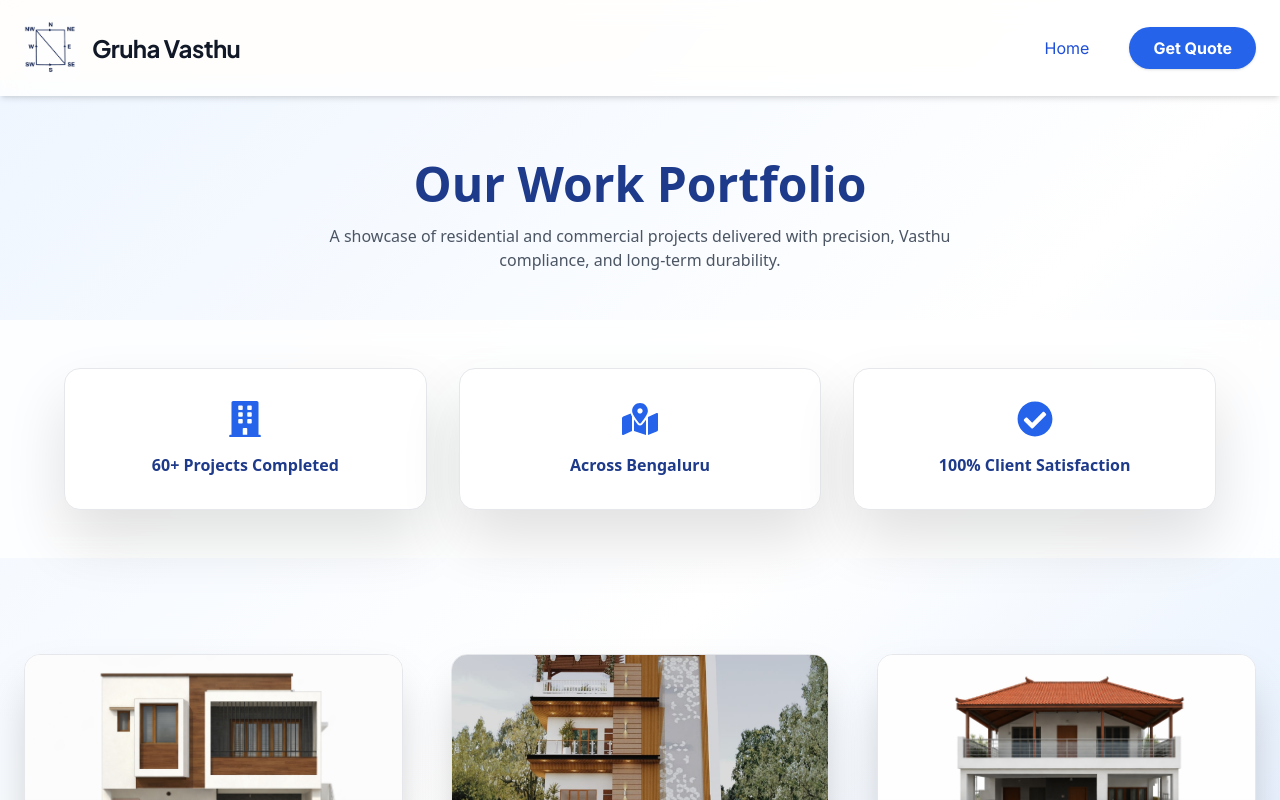
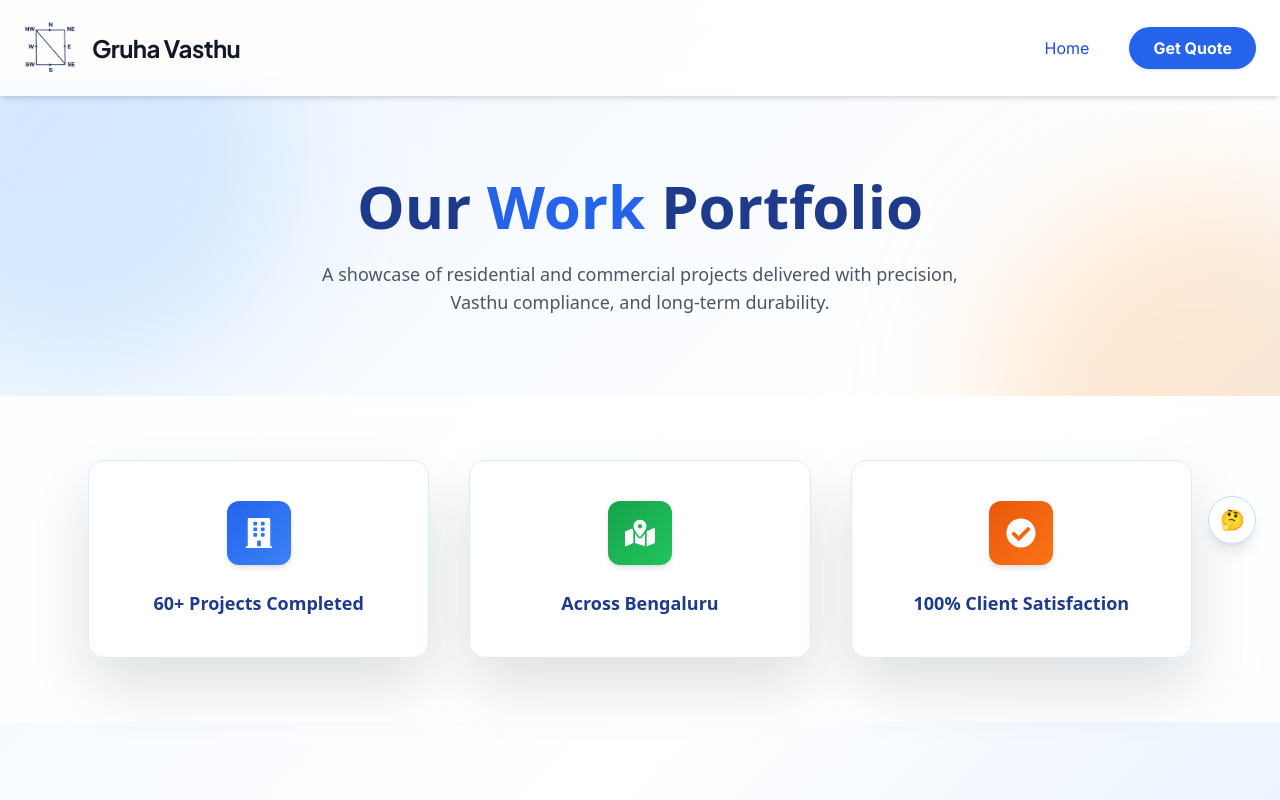
Before and after one commit to SumukhKashyap2/GruhaVasthu, a React (Vite) app in the folder frontend/: page /projects in a window 1280 px wide. Shown: the top 800 px of the page. Built offline with nearby package versions, Linux system fonts and the light colour scheme.

Commit message:
added funfact and then

```diff
--- a/frontend/src/App.jsx
+++ b/frontend/src/App.jsx
@@ -4,17 +4,17 @@ import ProjectDetails from "./pages/ProjectDetails";
 import ContactPage from "./pages/ContactPage";
 import Navbar from "./components/Navbar";
 import { AnimatePresence, motion } from "framer-motion";
-import { FaFacebookF, FaInstagram, FaLinkedinIn, FaMapMarkerAlt,FaWhatsapp,FaYoutube} from "react-icons/fa";
+import { FaMapMarkerAlt, FaWhatsapp, FaYoutube } from "react-icons/fa";
 import { SiGmail } from "react-icons/si";
 import ScrollToTop from "./components/ScrollToTop";
 import ProjectsPage from "./pages/ProjectsPage";
 import ProjectPhotos from "./pages/ProjectPhotos";
+import FunFactBubble from "./components/FunFactBubble";
 
 
 function AnimatedRoutes() {
   const location = useLocation();
   return (
-    // <div className="pt-20 min-h-[calc(100vh-96px)] flex flex-col">
     <div className="pt-20 flex flex-col">
       <AnimatePresence mode="wait">
         <Routes location={location} key={location.pathname}>
@@ -72,7 +72,6 @@ function Footer() {
   return (
     <footer className="bg-white border-t border-gray-200 mt-auto px-4 py-10">
       <div className="max-w-6xl mx-auto grid grid-cols-1 md:grid-cols-4 gap-8 text-gray-700">
-        {/* About */}
         <div className="md:col-span-2">
           <h3 className="text-xl font-bold text-blue-900 mb-2">About Gruha Vasthu</h3>
           <p className="text-base mb-4">
@@ -93,7 +92,6 @@ function Footer() {
             </a>
           </div>
         </div>
-        {/* Services */}
         <div>
           <h4 className="text-lg font-semibold text-blue-800 mb-2">Our Services</h4>
           <ul className="space-y-2 text-base">
@@ -105,18 +103,17 @@ function Footer() {
             <li>Interiors</li>
           </ul>
         </div>
-        {/* Location */}
         <div>
           <h4 className="text-lg font-semibold text-blue-800 mb-2">Contact & Location</h4>
           <div className="flex items-start gap-2 mb-2">
             <FaMapMarkerAlt className="text-blue-600 mt-1" />
             <span>
               Rajajinagara,<br />
-              Bengaluru - 560010<br/>
-              Karnataka, India<br/>
+              Bengaluru - 560010<br />
+              Karnataka, India
             </span>
           </div>
-          <div className="mt-2 text-base flex flex-col gap-1">
+          <div className="mt-2 flex flex-col gap-1">
             <span className="flex items-center gap-2">
               <FaWhatsapp className="text-green-500" />
               +91 88610 95921
@@ -128,6 +125,7 @@ function Footer() {
           </div>
         </div>
       </div>
+
       <div className="text-center text-gray-500 text-sm mt-8">
         &copy; {new Date().getFullYear()} Gruha Vasthu. All rights reserved.
       </div>
@@ -135,17 +133,27 @@ function Footer() {
   );
 }
 
-function App() {
+function AppLayout() {
+  const location = useLocation();
+
+  const showFunFact =
+    location.pathname === "/projects";
+
+  return (
+    <div className="flex flex-col min-h-screen">
+      <Navbar />
+      <AnimatedRoutes />
+      {showFunFact && <FunFactBubble />}
+      <Footer />
+    </div>
+  );
+}
+
+export default function App() {
   return (
     <Router>
-      <ScrollToTop /> {/* <-- Add this line right after <Router> */}
-      <div className="flex flex-col min-h-screen">
-        <Navbar />
-        <AnimatedRoutes />
-        <Footer />
-      </div>
+      <ScrollToTop />
+      <AppLayout />
     </Router>
   );
 }
-
-export default App;
--- /dev/null
+++ b/frontend/src/components/FunFactBubble.jsx
@@ -0,0 +1,114 @@
+// import { useState } from "react";
+// export default function FunFactBubble() {
+//   const [open, setOpen] = useState(false);
+
+//   return (
+//     <div className="fixed top-50 right-6 z-50">
+//       <div
+//         className="relative"
+//         onMouseEnter={() => setOpen(true)}
+//         onMouseLeave={() => setOpen(false)}
+//       >
+//         {/* 💭 Icon */}
+//         <button
+//           onClick={() => setOpen(prev => !prev)}
+//           className="
+//             w-12 h-12
+//             rounded-full
+//             bg-white
+//             border border-blue-200
+//             shadow-lg
+//             flex items-center justify-center
+//             text-xl
+//             hover:bg-blue-50
+//             transition
+//           "
+//           aria-label="Fun fact"
+//         >
+//           🤔💭
+//         </button>
+
+//         {/* Tooltip / Card */}
+//         <div
+//           className={`
+//             absolute top-16 right-0
+//             w-[300px]
+//             transform transition-all duration-300
+//             ${open ? "opacity-100 scale-100" : "opacity-0 scale-95 pointer-events-none"}
+//           `}
+//         >
+//           <div className="bg-white rounded-2xl shadow-xl border border-blue-100 p-5 text-sm text-gray-700">
+//             <p className="leading-relaxed">
+//               We’ve completed{" "}
+//               <span className="font-bold text-blue-700">60+ projects</span> over{" "}
+//               <span className="font-bold text-blue-700">25 years</span> —
+//               averaging{" "}
+//               <span className="font-bold text-orange-600">
+//                 2.4 quality projects every year
+//               </span>,
+//               delivered with consistency and care.
+//             </p>
+//           </div>
+//         </div>
+//       </div>
+//     </div>
+//   );
+// }
+
+import { useState } from "react";
+
+export default function FunFactBubble() {
+  const [open, setOpen] = useState(false);
+
+  return (
+    <div className="fixed right-6 top-1/2 translate-y-24 z-50">
+      <div
+        className="relative"
+        onMouseEnter={() => setOpen(true)}
+        onMouseLeave={() => setOpen(false)}
+      >
+        {/* 💭 Bubble Icon */}
+        <button
+          onClick={() => setOpen(prev => !prev)}
+          className="
+            w-12 h-12
+            rounded-full
+            bg-white/90 backdrop-blur-md
+            border border-blue-200
+            shadow-lg
+            flex items-center justify-center
+            text-xl
+            hover:bg-blue-50
+            transition
+          "
+          aria-label="Did you know?"
+        >
+         🤔
+        </button>
+
+        {/* Popover */}
+        <div
+          className={`
+            absolute right-14 top-1/2 -translate-y-1/2
+            w-[320px]
+            transition-all duration-300
+            ${open ? "opacity-100 scale-100" : "opacity-0 scale-95 pointer-events-none"}
+          `}
+        >
+          <div className="bg-white rounded-2xl shadow-xl border border-blue-100 p-5 text-sm text-gray-700">
+            <p className="leading-relaxed">
+              We’ve completed{" "}
+              <span className="font-bold text-blue-700">60+ projects</span> over{" "}
+              <span className="font-bold text-blue-700">25 years</span> —
+              averaging{" "}
+              <span className="font-bold text-orange-600">
+                2.4 quality projects every year
+              </span>,
+              delivered with consistency and care.
+            </p>
+          </div>
+        </div>
+      </div>
+    </div>
+  );
+}
--- a/frontend/src/pages/HomePage.jsx
+++ b/frontend/src/pages/HomePage.jsx
@@ -81,7 +81,7 @@ export default function HomePage() {
       <section className="bg-white/80 backdrop-blur-lg py-20">
         <div className="max-w-6xl mx-auto grid grid-cols-2 md:grid-cols-4 gap-8 text-center px-6">
           <Stat icon={<FaClock />} label="25+ Years Experience" />
-          <Stat icon={<FaHome />} label="120+ Projects Delivered" />
+          <Stat icon={<FaHome />} label="60+ Projects Delivered" />
           <Stat icon={<FaCompass />} label="100% Vasthu Compliance" />
           <Stat icon={<FaHammer />} label="On-Time Delivery" />
         </div>
--- a/frontend/src/pages/ProjectDetails.jsx
+++ b/frontend/src/pages/ProjectDetails.jsx
@@ -1,85 +1,164 @@
 import React from 'react';
 import { useParams, Link, useNavigate } from 'react-router-dom';
-import ReviewBanner from '../components/ReviewBanner';
-import { FaMapMarkerAlt, FaHome, FaRulerCombined, FaCheckCircle, FaTimesCircle, FaCalendarAlt, FaYoutube } from "react-icons/fa";
+import {
+  FaMapMarkerAlt,
+  FaHome,
+  FaRulerCombined,
+  FaCheckCircle,
+  FaTimesCircle,
+  FaCalendarAlt,
+  FaYoutube
+} from "react-icons/fa";
 import projectReviews from '../data/projectReviews';
 import projectDetails from '../data/projectDetails';
 
+/* ------------------ Highlight Cards ------------------ */
 function ProjectHighlights({ area, location, type, Vasthu, year }) {
+  const items = [
+    {
+      label: "Builtup Area",
+      value: area,
+      icon: <FaRulerCombined />,
+      bg: "from-blue-500 to-blue-400"
+    },
+    {
+      label: "Location",
+      value: location,
+      icon: <FaMapMarkerAlt />,
+      bg: "from-green-500 to-green-400"
+    },
+    {
+      label: "Type",
+      value: type,
+      icon: <FaHome />,
+      bg: "from-orange-500 to-orange-400"
+    },
+    {
+      label: "Vasthu",
+      value: Vasthu,
+      icon: Vasthu === "Yes" ? <FaCheckCircle /> : <FaTimesCircle />,
+      bg: Vasthu === "Yes"
+        ? "from-green-500 to-green-400"
+        : "from-red-500 to-red-400"
+    },
+    {
+      label: "Project Completed In",
+      value: year,
+      icon: <FaCalendarAlt />,
+      bg: "from-yellow-500 to-yellow-400"
+    }
+  ];
+
   return (
-    <section className="grid grid-cols-2 sm:grid-cols-5 gap-4 mt-8 mb-10">
-      <div className="bg-gradient-to-br from-blue-100 to-blue-50 rounded-xl shadow p-4 flex flex-col items-center border border-blue-100">
-        <FaRulerCombined className="text-blue-600 text-2xl mb-1" />
-        <span className="text-xs text-gray-500">Builtup Area</span>
-        <span className="font-bold text-blue-900">{area}</span>
+    <section className="grid grid-cols-2 sm:grid-cols-5 gap-6 mt-12 mb-16">
+      {items.map((item, i) => (
+        <div
+          key={i}
+          className="
+            bg-white/90 backdrop-blur-md
+            rounded-2xl p-6
+            shadow-lg border border-blue-100
+            flex flex-col items-center text-center
+            hover:shadow-2xl hover:-translate-y-1 transition
+          "
+        >
+          {/* ICON */}
+          <div
+            className={`
+              w-12 h-12 rounded-xl mb-3
+              bg-gradient-to-br ${item.bg}
+              flex items-center justify-center
+              text-white text-xl shadow-md
+            `}
+          >
+            {item.icon}
           </div>
-      <div className="bg-gradient-to-br from-green-100 to-blue-50 rounded-xl shadow p-4 flex flex-col items-center border border-blue-100">
-        <FaMapMarkerAlt className="text-green-600 text-2xl mb-1" />
-        <span className="text-xs text-gray-500">Location</span>
-        <span className="font-bold text-blue-900">{location}</span>
+
+          <span className="text-xs text-gray-500">{item.label}</span>
+          <span className="font-bold text-blue-900">{item.value}</span>
         </div>
-      <div className="bg-gradient-to-br from-orange-100 to-blue-50 rounded-xl shadow p-4 flex flex-col items-center border border-blue-100">
-        <FaHome className="text-orange-500 text-2xl mb-1" />
-        <span className="text-xs text-gray-500">Type</span>
-        <span className="font-bold text-blue-900">{type}</span>
-      </div>
-      <div className="bg-gradient-to-br from-purple-100 to-blue-50 rounded-xl shadow p-4 flex flex-col items-center border border-blue-100">
-        {Vasthu === "Yes" ? (
-          <FaCheckCircle className="text-green-600 text-2xl mb-1" />
-        ) : (
-          <FaTimesCircle className="text-red-600 text-2xl mb-1" />
-        )}
-        <span className="text-xs text-gray-500">Vasthu</span>
-        <span className={`font-bold ${Vasthu === "Yes" ? "text-green-600" : "text-red-600"}`}>{Vasthu}</span>
-      </div>
-      <div className="bg-gradient-to-br from-yellow-100 to-blue-50 rounded-xl shadow p-4 flex flex-col items-center border border-blue-100">
-        <FaCalendarAlt className="text-yellow-500 text-2xl mb-1" />
-        <span className="text-xs text-gray-500">Year</span>
-        <span className="font-bold text-blue-900">{year}</span>
-      </div>
+      ))}
     </section>
   );
 }
 
+/* ------------------ Divider ------------------ */
 function SectionDivider() {
   return (
-    <div className="w-full h-1 bg-gradient-to-r from-blue-200 via-orange-100 to-blue-200 opacity-60 my-8 rounded-full"></div>
+    <div className="relative my-16">
+      <div className="absolute inset-0 flex items-center">
+        <div className="w-full border-t border-blue-100"></div>
+      </div>
+      <div className="relative flex justify-center">
+        <div className="bg-white px-4">
+          <div className="w-3 h-3 bg-blue-300 rounded-full"></div>
+        </div>
+      </div>
+    </div>
   );
 }
 
+/* ------------------ Review ------------------ */
+function DescriptiveReview({ review }) {
+  return (
+    <div className="bg-white rounded-3xl shadow-2xl p-10 border border-blue-100 max-w-3xl mx-auto">
+      <p className="text-gray-700 text-lg italic text-center mb-8">
+        <span className="text-3xl text-blue-300 mr-2">“</span>
+        {review.text}
+        <span className="text-3xl text-blue-300 ml-2">”</span>
+      </p>
+      <div className="text-center">
+        <span className="text-blue-900 font-bold text-lg">{review.client}</span>
+        <span className="block text-gray-500 text-sm">{review.location}</span>
+      </div>
+    </div>
+  );
+}
+
+/* ------------------ Main Page ------------------ */
 function ProjectDetails() {
   const { id } = useParams();
   const navigate = useNavigate();
   const project = projectDetails[id];
   const review = projectReviews[id]?.[0];
 
-  if (!project) return (
-    <p className="text-center mt-10 text-red-600 font-semibold">
-      Project not found
-    </p>
-  );
+  if (!project) {
+    return <p className="text-center mt-10 text-red-600">Project not found</p>;
+  }
 
   return (
-    <div className="bg-gradient-to-br from-blue-50 via-white to-blue-100 min-h-screen flex flex-col">
+    <div className="bg-gradient-to-br from-blue-50 via-white to-blue-100 min-h-screen">
+
       {/* Breadcrumb */}
       <div className="container mx-auto px-4 pt-8">
-        <nav className="text-sm mb-4 font-inter">
+        <nav className="text-sm mb-6">
           <Link to="/" className="text-blue-700 hover:underline">Home</Link>
           <span className="mx-2 text-gray-400">/</span>
           <span className="text-gray-600">Project Details</span>
         </nav>
       </div>
-      {/* Main Content */}
-      <div className="container mx-auto px-4 py-8 flex-1">
-        <div className="bg-white/90 rounded-2xl shadow-xl p-8 max-w-5xl mx-auto animate-fade-in">
-          {/* Project Title & Location */}
-          <div className="mb-6 text-center">
-            <h1 className="text-4xl font-extrabold text-blue-900 font-inter drop-shadow-lg">{project.title}</h1>
-            <p className="text-lg text-gray-500 mt-2 flex items-center justify-center gap-2">
-              {/* <FaMapMarkerAlt className="text-blue-400" /> {project.location} */}
-            </p>
+
+      {/* HERO BANNER (FIXED) */}
+      <div className="container mx-auto px-4">
+        <div className="
+          relative mb-16 rounded-3xl overflow-hidden
+          shadow-[0_25px_60px_rgba(59,130,246,0.35)]
+        ">
+          <div className="absolute inset-0 bg-gradient-to-br from-blue-500 via-blue-400 to-blue-300" />
+          <div className="absolute inset-0 bg-white/10 backdrop-blur-sm" />
+
+          <div className="relative py-20 text-center">
+            <h1 className="text-4xl md:text-5xl font-extrabold text-white drop-shadow-md">
+              {project.title}
+            </h1>
+            <p className="mt-4 text-lg text-blue-50">{project.location}</p>
           </div>
-          {/* Highlights */}
+        </div>
+      </div>
+
+      {/* CONTENT */}
+      <div className="container mx-auto px-4 pb-16 max-w-6xl">
+
         <ProjectHighlights
           area={project.area}
           location={project.location}
@@ -87,79 +166,60 @@ function ProjectDetails() {
           Vasthu={project.Vasthu}
           year={project.year}
         />
+
         <SectionDivider />
-          {/* Project Overview */}
-          <section className="mb-10">
-            <h2 className="text-2xl font-bold text-blue-900 mb-3 flex items-center gap-2">
+
+        {/* OVERVIEW */}
+        <section className="bg-white rounded-2xl shadow-lg p-8 border border-blue-100 mb-16 relative">
+          <div className="absolute left-0 top-0 h-full w-1 bg-gradient-to-b from-blue-500 to-blue-300 rounded-l-2xl" />
+          <h2 className="text-2xl font-bold text-blue-900 mb-4 flex items-center gap-2">
             <FaHome className="text-blue-400" /> Project Overview
           </h2>
-            <p className="text-gray-700 text-base leading-relaxed">{project.overview}</p>
+          <p className="text-gray-700 text-lg">{project.overview}</p>
         </section>
-          <SectionDivider />
-          {/* Main Project Image */}
-          <div className="mb-8 flex flex-col items-center">
+
+        {/* IMAGE */}
+        <div className="flex justify-center mb-20">
           <img
             src={project.images[0]}
-              alt="Main Project"
-              className="rounded-2xl w-full max-w-xl object-cover mb-4 shadow-2xl border-4 border-blue-100"
+            alt="Project"
+            className="rounded-3xl w-full max-w-3xl shadow-[0_20px_50px_rgba(0,0,0,0.25)]"
           />
         </div>
-          {/* Video Section */}
-          <div className="flex justify-center mb-10 animate-fade-in">
+
+        {/* VIDEO */}
+        <div className="flex justify-center mb-20">
           {project.videoUrl ? (
-              <div className="w-full max-w-3xl rounded-2xl overflow-hidden bg-white aspect-video shadow-lg border-2 border-blue-100">
-                <iframe
-                  className="w-full h-full"
-                  src={project.videoUrl}
-                  title="Project Video"
-                  frameBorder="0"
-                  allow="accelerometer; autoplay; clipboard-write; encrypted-media; gyroscope; picture-in-picture; web-share"
-                  referrerPolicy="strict-origin-when-cross-origin"
-                  allowFullScreen
-                ></iframe>
+            <div className="w-full max-w-4xl aspect-video rounded-3xl overflow-hidden shadow-xl">
+              <iframe className="w-full h-full" src={project.videoUrl} title="Project Video" />
             </div>
           ) : (
-              <div className="flex flex-col items-center justify-center w-full max-w-3xl h-64 rounded-2xl bg-gradient-to-br from-blue-100 to-blue-50 border-2 border-dashed border-blue-200 shadow-inner">
+            <div className="h-64 w-full max-w-3xl flex flex-col items-center justify-center rounded-3xl bg-blue-100">
               <FaYoutube className="text-5xl text-red-400 mb-2" />
-                <span className="text-blue-700 font-semibold text-lg">Project video coming soon!</span>
+              <span className="text-blue-700 font-semibold">Video coming soon</span>
             </div>
           )}
         </div>
-          {/* See More Photos Button */}
-          <div className="flex justify-center mb-8">
+
+        {/* CTA */}
+        <div className="flex justify-center mb-20">
           <button
             onClick={() => navigate(`/projects/${id}/photos`)}
-              className="bg-gradient-to-r from-blue-600 to-blue-400 text-white px-8 py-3 rounded-full font-semibold text-lg shadow hover:bg-blue-700 hover:scale-105 transition-transform"
+            className="bg-gradient-to-r from-blue-600 to-blue-400 text-white px-12 py-4 rounded-full font-bold text-lg shadow-lg hover:scale-110 transition"
           >
             See more photos of the project
           </button>
         </div>
-        </div>
-      </div>
-      {/* Divider */}
+
+        {review && (
+          <>
             <SectionDivider />
-      {/* Reviews */}
-      {review && (
-        <section className="container mx-auto px-4 pb-12">
-          <h2 className="text-2xl font-bold text-blue-900 mb-6 text-center">What Our Client Says</h2>
+            <h2 className="text-3xl font-bold text-blue-900 text-center mb-10">
+              What Our Client Says
+            </h2>
             <DescriptiveReview review={review} />
-        </section>
+          </>
         )}
-    </div>
-  );
-}
-
-function DescriptiveReview({ review }) {
-  return (
-    <div className="bg-gradient-to-br from-blue-100 to-white rounded-2xl shadow-xl p-8 max-w-3xl mx-auto mt-8 border border-blue-100 relative">
-      <p className="text-gray-700 text-base leading-relaxed italic text-center mb-8">
-        <span className="text-3xl text-blue-300 align-top mr-2">“</span>
-        {review.text}
-        <span className="text-3xl text-blue-300 align-bottom ml-2">”</span>
-      </p>
-      <div className="absolute bottom-6 right-8 flex items-center gap-2">
-        <span className="text-blue-900 font-bold text-lg">{review.client}</span>
-        <span className="text-gray-500 text-sm">({review.location})</span>
       </div>
     </div>
   );
--- a/frontend/src/pages/ProjectsPage.jsx
+++ b/frontend/src/pages/ProjectsPage.jsx
@@ -5,31 +5,52 @@ import projects from "../data/projects";
 
 export default function ProjectsPage() {
   return (
-    <div className="bg-gradient-to-br from-blue-50 via-white to-blue-100">
+    <div className="bg-gradient-to-br from-blue-50 via-white to-blue-100 min-h-screen">
 
-      {/* Header */}
-      <section className="max-w-7xl mx-auto px-6 text-center pt-20">
-        <h1 className="text-5xl font-extrabold mb-4">Our Work Portfolio</h1>
-        <p className="text-gray-600 max-w-2xl mx-auto">
-          A showcase of residential and commercial projects delivered with
-          precision, Vasthu compliance, and long-term durability.
-        </p>
-      </section>
+      {/* ================= HERO ================= */}
+      <section className="relative overflow-hidden pt-24 pb-20">
+        {/* soft glows */}
+        <div className="absolute -top-32 -left-32 w-[420px] h-[420px] bg-blue-300/30 rounded-full blur-3xl" />
+        <div className="absolute top-1/3 -right-32 w-[420px] h-[420px] bg-orange-300/30 rounded-full blur-3xl" />
 
-      {/* Stats */}
-      <section className="bg-white/80 backdrop-blur-lg py-12 mt-12">
-        <div className="max-w-6xl mx-auto grid grid-cols-1 md:grid-cols-3 gap-8 text-center">
-          <Stat icon={<FaBuilding />} label="60+ Projects Completed" />
-          <Stat icon={<FaMapMarkedAlt />} label="Across Bengaluru" />
-          <Stat icon={<FaCheckCircle />} label="100% Client Satisfaction" />
+        <div className="relative max-w-7xl mx-auto px-6 text-center">
+          <h1 className="text-5xl md:text-6xl font-extrabold mb-6">
+            Our <span className="text-blue-600">Work</span> Portfolio
+          </h1>
+
+          <p className="text-gray-600 max-w-2xl mx-auto text-lg">
+            A showcase of residential and commercial projects delivered with
+            precision, Vasthu compliance, and long-term durability.
+          </p>
         </div>
       </section>
 
-      {/* Projects */}
+      {/* ================= STATS ================= */}
+      <section className="bg-white/80 backdrop-blur-lg py-16">
+        <div className="max-w-6xl mx-auto px-6 grid grid-cols-1 md:grid-cols-3 gap-10">
+          <Stat
+            icon={<FaBuilding />}
+            label="60+ Projects Completed"
+            gradient="from-blue-600 to-blue-500"
+          />
+          <Stat
+            icon={<FaMapMarkedAlt />}
+            label="Across Bengaluru"
+            gradient="from-green-600 to-green-500"
+          />
+          <Stat
+            icon={<FaCheckCircle />}
+            label="100% Client Satisfaction"
+            gradient="from-orange-600 to-orange-500"
+          />
+        </div>
+      </section>
+
+      {/* ================= PROJECTS GRID ================= */}
       <section className="max-w-7xl mx-auto px-6 py-24">
-        <div className="grid sm:grid-cols-2 md:grid-cols-3 gap-12">
-          {projects.map(p => (
-            <ProjectCard key={p.id} project={p} />
+        <div className="grid sm:grid-cols-2 md:grid-cols-3 gap-14">
+          {projects.map(project => (
+            <ProjectCard key={project.id} project={project} />
           ))}
         </div>
       </section>
@@ -38,11 +59,36 @@ export default function ProjectsPage() {
   );
 }
 
-function Stat({ icon, label }) {
+/* ---------------- COMPONENTS ---------------- */
+
+function Stat({ icon, label, gradient }) {
   return (
-    <div className="bg-white rounded-2xl p-8 shadow-xl border">
-      <div className="text-blue-600 text-4xl mb-4 flex justify-center">{icon}</div>
-      <p className="font-semibold text-blue-900">{label}</p>
+    <div
+      className="
+        bg-white/90 backdrop-blur-md
+        rounded-2xl p-10
+        shadow-xl border border-blue-100
+        hover:-translate-y-1 hover:shadow-2xl transition
+        text-center
+      "
+    >
+      <div className="flex justify-center mb-6">
+        <div
+          className={`
+            w-16 h-16 rounded-xl
+            bg-gradient-to-br ${gradient}
+            flex items-center justify-center
+            text-white text-3xl
+            shadow-md
+          `}
+        >
+          {icon}
+        </div>
+      </div>
+
+      <p className="font-semibold text-blue-900 text-lg">
+        {label}
+      </p>
     </div>
   );
 }
```
Lines whose indentation alone changed are shown as unchanged.
